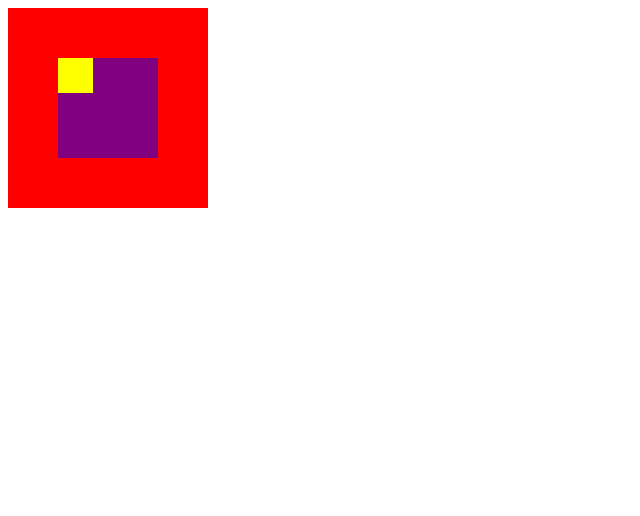
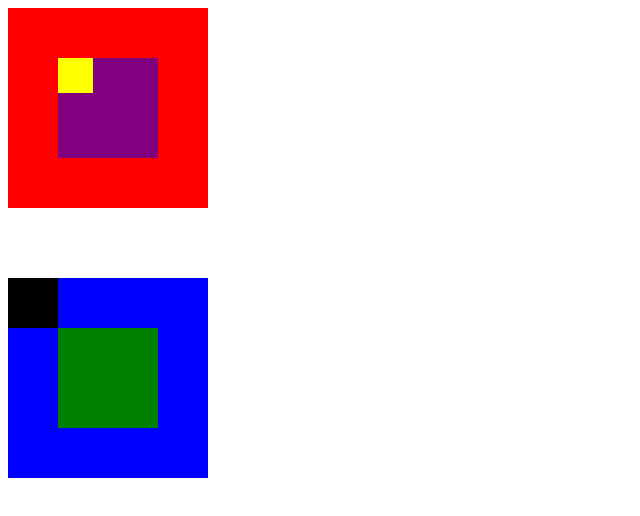
Before and after one commit to DanielaBerber/positioning2, a plain HTML site: page index.html in a window 1280 px wide. Shown: the whole page, without its empty margins (0-640 px from the left). Drawn offline with Linux system fonts and the light colour scheme.

Commit message:
cambio 2

```diff
--- a/css/main.css
+++ b/css/main.css
@@ -27,3 +27,30 @@ div{
 	margin: 50px;
 
 }
+
+div{
+	width: 200px;
+	height: 200px;
+}
+.azul{
+	background-color: blue;
+	position: relative;
+	top: 70px;
+}
+.verde{
+	background-color: green;
+	position: relative;
+	width: 100px;
+	height: 100px;
+	left: 50px;
+	bottom: 80px;
+	float: 40px;
+}
+.negro{
+	background-color: black;
+	position: absolute;
+	width: 50px;
+	height: 50px;
+	top:278px;
+
+}
--- a/index.html
+++ b/index.html
@@ -6,8 +6,15 @@
 	<title> positioning2</title>
 </head>
 <body>
+	<div>
 		<div class="naranja"></div>
 		 	<div class="morado"></div>
-		<div class="amarillo"></div>
+				<div class="amarillo"></div>
+	</div>
+	<div>
+		<div class="azul"></div>
+			<div class="verde"></div>
+				<div class="negro">
+	</div>
 </body>
 </html>
```
